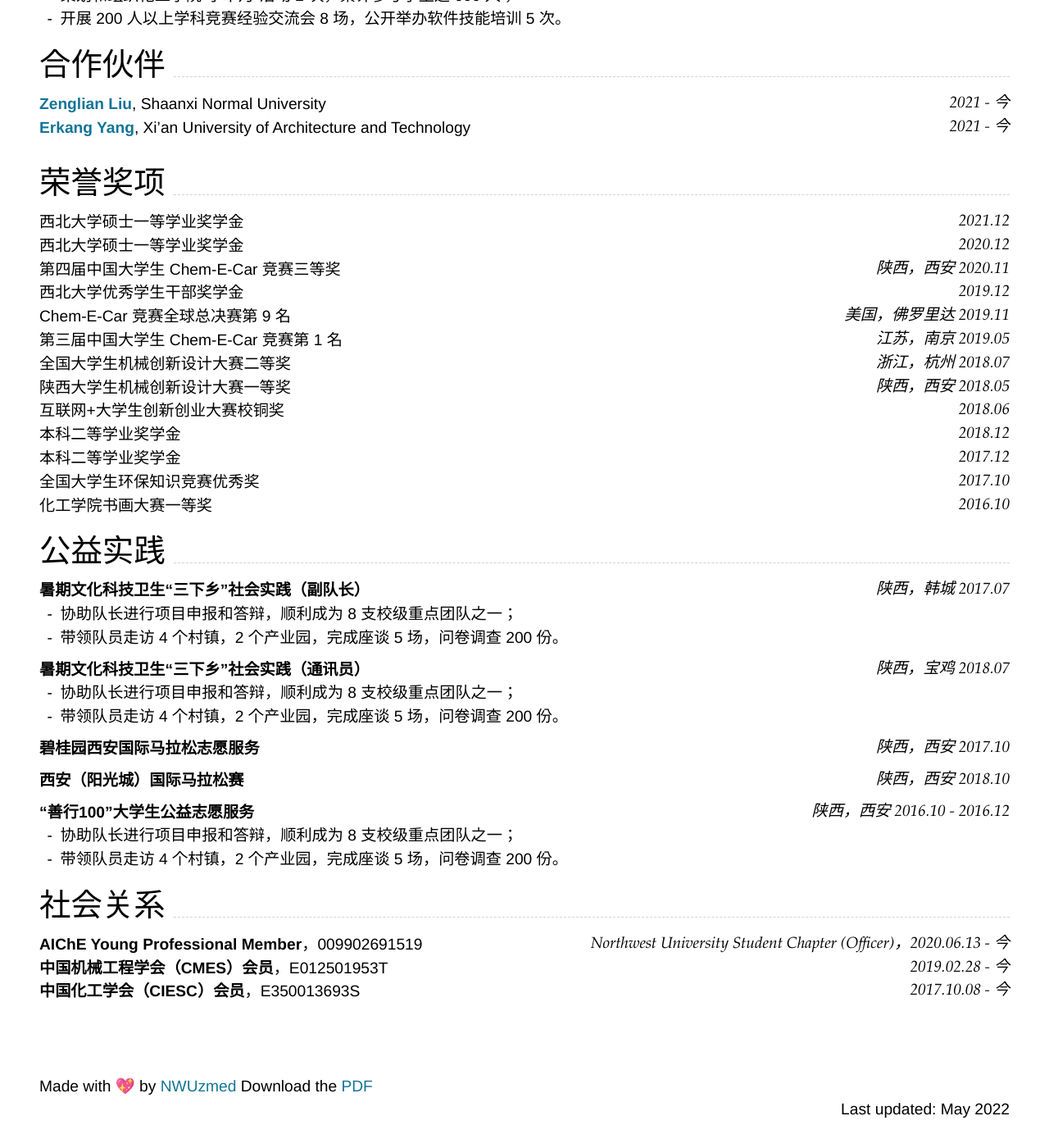
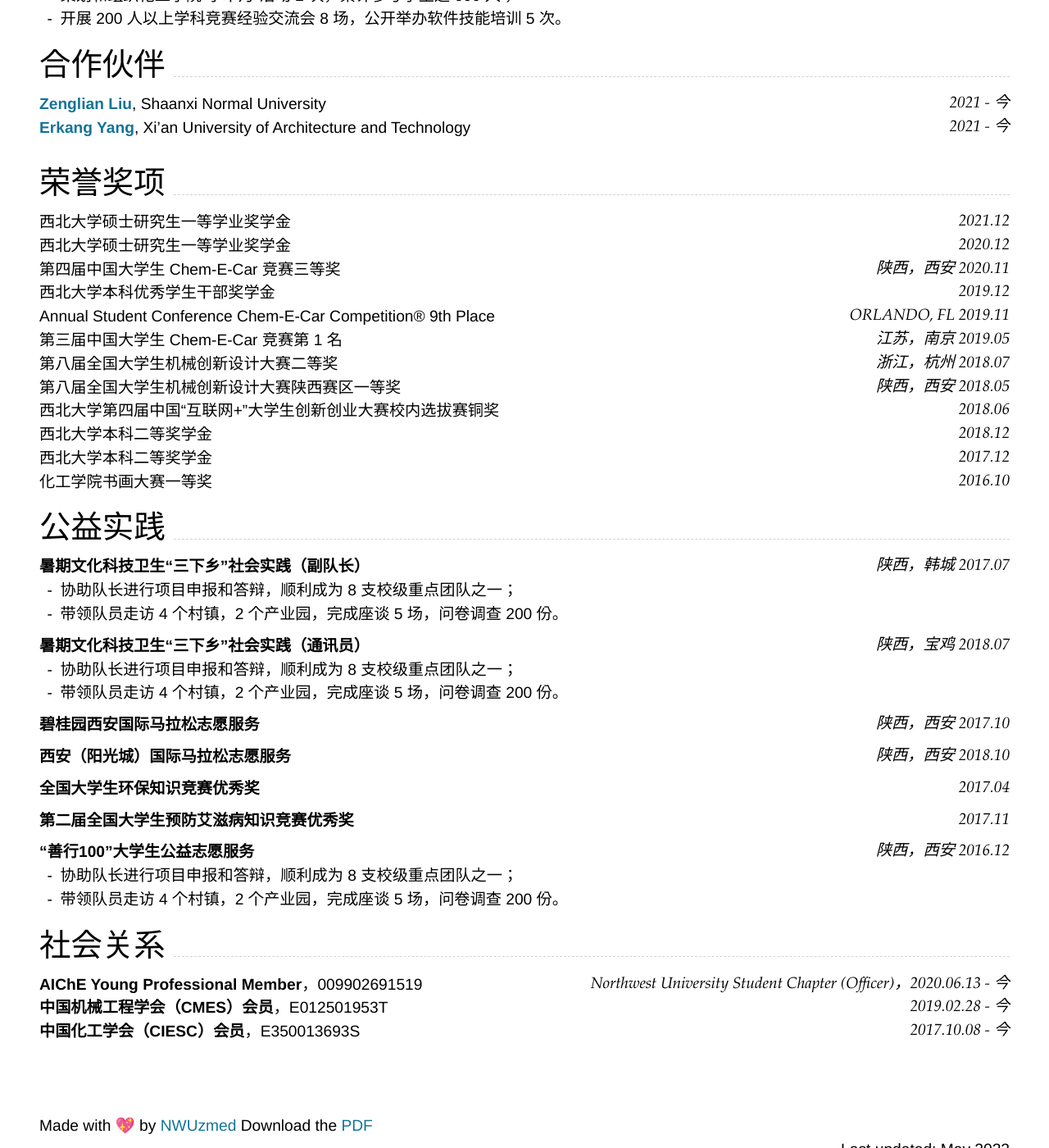
Before and after one commit to nwuzmedoutlook/resume, a Jekyll site: the page built from index.md, in a window 1280 px wide and 1400 px high, scrolled down 2573 px. Shown: the whole window at 82% size. Built offline with Jekyll 4.4.1, drawn with Linux system fonts in a browser that asks for light colours; nearby versions of some CDN libraries.

Commit message:
Update index.md

```diff
--- a/index.md
+++ b/index.md
@@ -155,18 +155,17 @@ _部员/副部/部长_<br>
 
 ## 荣誉奖项
 
-西北大学硕士一等学业奖学金 `2021.12` <br>
-西北大学硕士一等学业奖学金 `2020.12` <br>
+西北大学硕士研究生一等学业奖学金 `2021.12` <br>
+西北大学硕士研究生一等学业奖学金 `2020.12` <br>
 第四届中国大学生 Chem-E-Car 竞赛三等奖 `陕西，西安 2020.11` <br>
-西北大学优秀学生干部奖学金 `2019.12` <br>
-Chem-E-Car 竞赛全球总决赛第 9 名 `美国，佛罗里达 2019.11` <br>
+西北大学本科优秀学生干部奖学金 `2019.12` <br>
+Annual Student Conference Chem-E-Car Competition® 9th Place `ORLANDO, FL 2019.11` <br>
 第三届中国大学生 Chem-E-Car 竞赛第 1 名 `江苏，南京 2019.05` <br>
-全国大学生机械创新设计大赛二等奖 `浙江，杭州 2018.07` <br>
-陕西大学生机械创新设计大赛一等奖 `陕西，西安 2018.05` <br>
-互联网+大学生创新创业大赛校铜奖 `2018.06` <br>
-本科二等学业奖学金 `2018.12` <br>
-本科二等学业奖学金 `2017.12` <br>
-全国大学生环保知识竞赛优秀奖 `2017.10` <br>
+第八届全国大学生机械创新设计大赛二等奖 `浙江，杭州 2018.07` <br>
+第八届全国大学生机械创新设计大赛陕西赛区一等奖 `陕西，西安 2018.05` <br>
+西北大学第四届中国“互联网+”大学生创新创业大赛校内选拔赛铜奖 `2018.06` <br>
+西北大学本科二等奖学金 `2018.12` <br>
+西北大学本科二等奖学金 `2017.12` <br>
 化工学院书画大赛一等奖 `2016.10` <br>
 
 ## 公益实践
@@ -181,9 +180,13 @@ Chem-E-Car 竞赛全球总决赛第 9 名 `美国，佛罗里达 2019.11` <br>
 
 ### **碧桂园西安国际马拉松志愿服务** `陕西，西安 2017.10`
 
-### **西安（阳光城）国际马拉松赛** `陕西，西安 2018.10`
+### **西安（阳光城）国际马拉松志愿服务** `陕西，西安 2018.10`
 
-### **“善行100”大学生公益志愿服务** `陕西，西安 2016.10 - 2016.12`
+### **全国大学生环保知识竞赛优秀奖** `2017.04` <br>
+
+### **第二届全国大学生预防艾滋病知识竞赛优秀奖** `2017.11` <br>
+
+### **“善行100”大学生公益志愿服务** `陕西，西安 2016.12`
 - 协助队长进行项目申报和答辩，顺利成为 8 支校级重点团队之一；
 - 带领队员走访 4 个村镇，2 个产业园，完成座谈 5 场，问卷调查 200 份。
 
```
